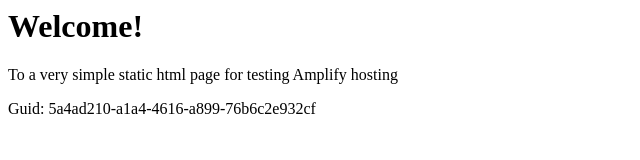
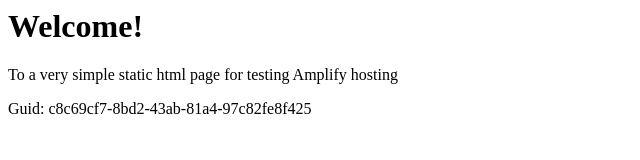
Before and after one commit to aws-aemilia-pdx/Github-PR-Commit-Integration-Test-DoNotTouch-GitHubWebhookPushCanaryTest-v1-gamma-us-west-2, a website: page src/index.html in a window 1280 px wide. Shown: the full height of the page, 0-640 px from the left. Drawn offline with Linux system fonts and the light colour scheme.

Commit message:
commit from integ tests

```diff
--- a/src/index.html
+++ b/src/index.html
@@ -12,6 +12,6 @@
 <body>
     <h1>Welcome!</h1>
     <p>To a very simple static html page for testing Amplify hosting</p>
-    <p>Guid: 5a4ad210-a1a4-4616-a899-76b6c2e932cf</p></body>
+    <p>Guid: c8c69cf7-8bd2-43ab-81a4-97c82fe8f425</p></body>
 
 </html>
```
